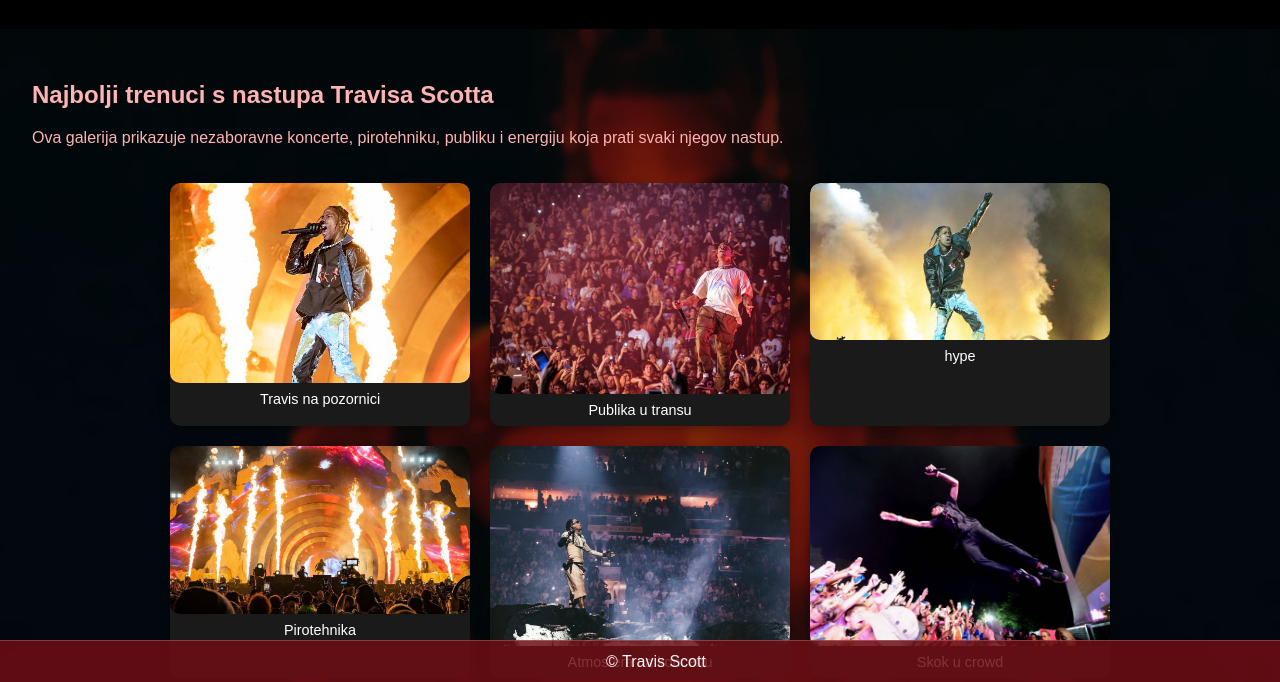
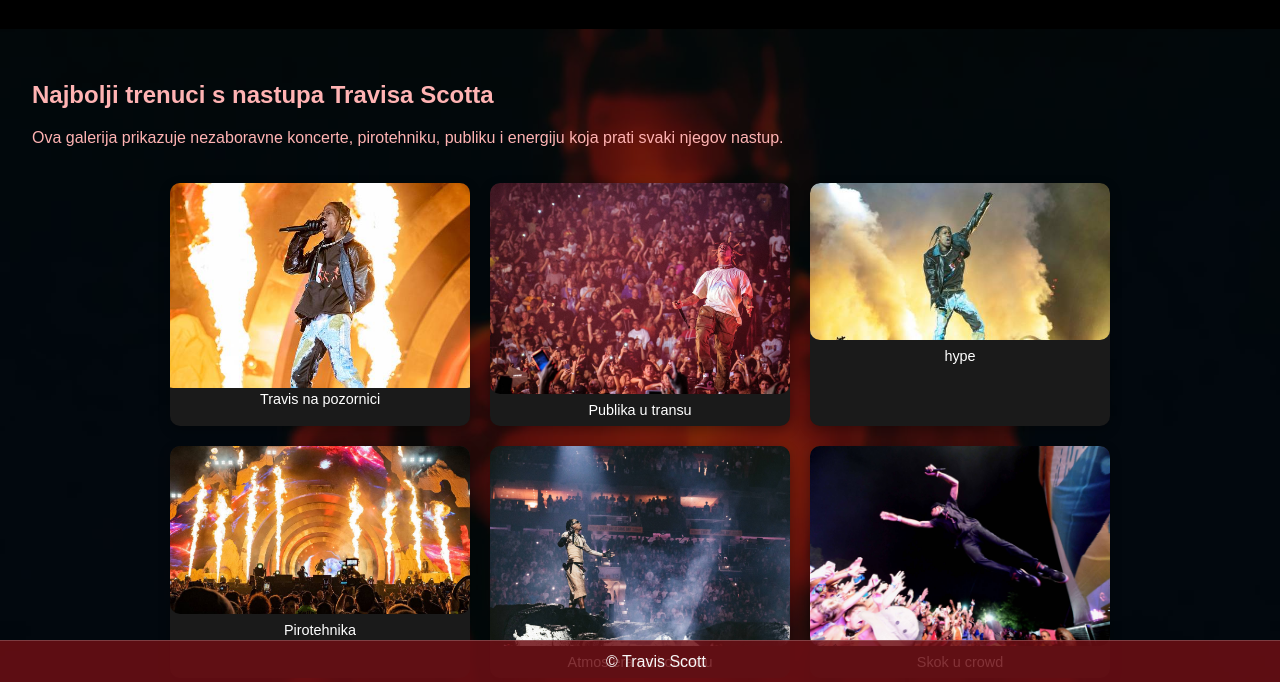
Before and after one commit to pcerjakTSZ/html-css, a plain HTML site: page zavrsni_projekt/galerija.html in a window 1280 px wide. In both pictures the pointer is over the picture 320 px from the left and 399 px from the top of the page. Shown: the part 117-799 px from the top of the page. Drawn offline with Linux system fonts and the light colour scheme.

Commit message:
Update stil.css

```diff
--- a/zavrsni_projekt/stil.css
+++ b/zavrsni_projekt/stil.css
@@ -130,6 +130,13 @@
     font-family: Arial, sans-serif;
 }
 
+figure img {
+    transition: transform 0.3s ease;
+}
+
+figure img:hover {
+    transform: scale(1.05);
+}
 @media (max-width: 768px) {
     figure {
         max-width: 90%;
```
